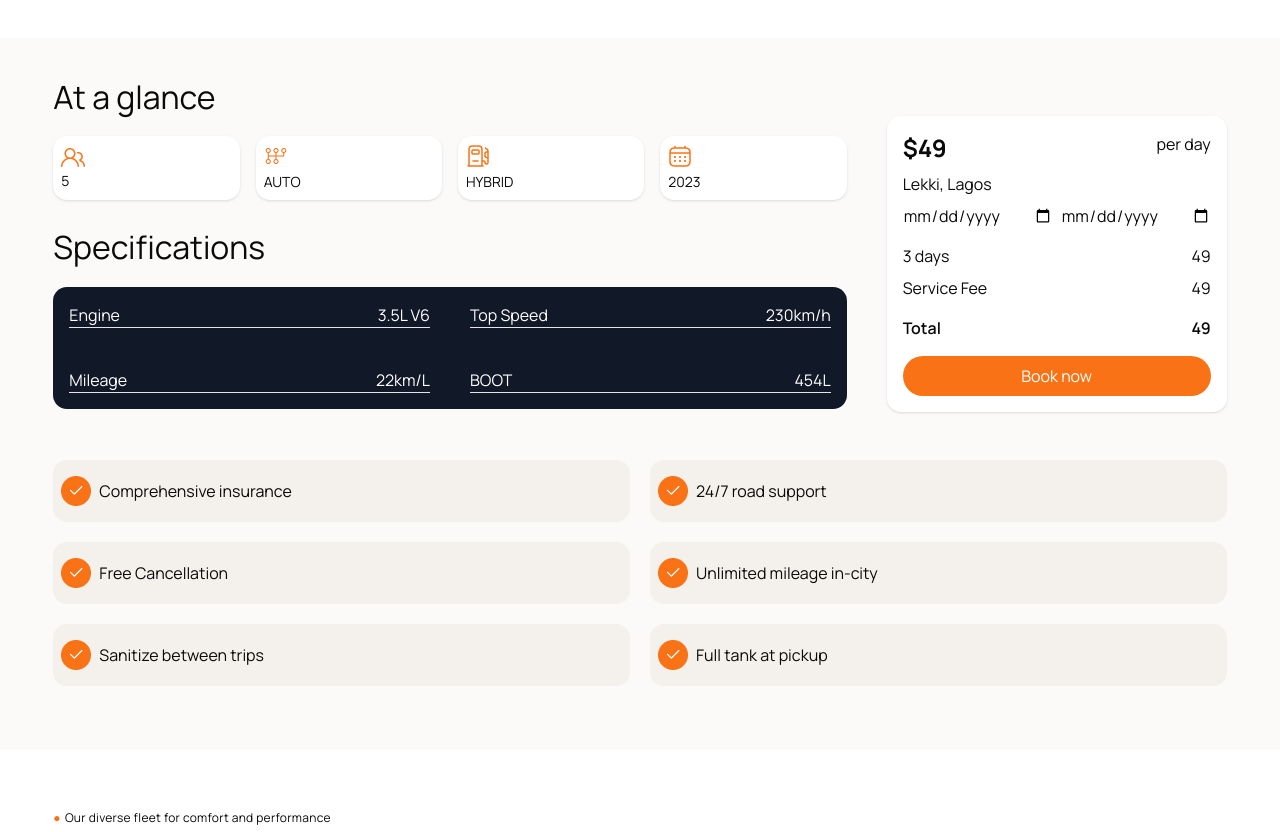
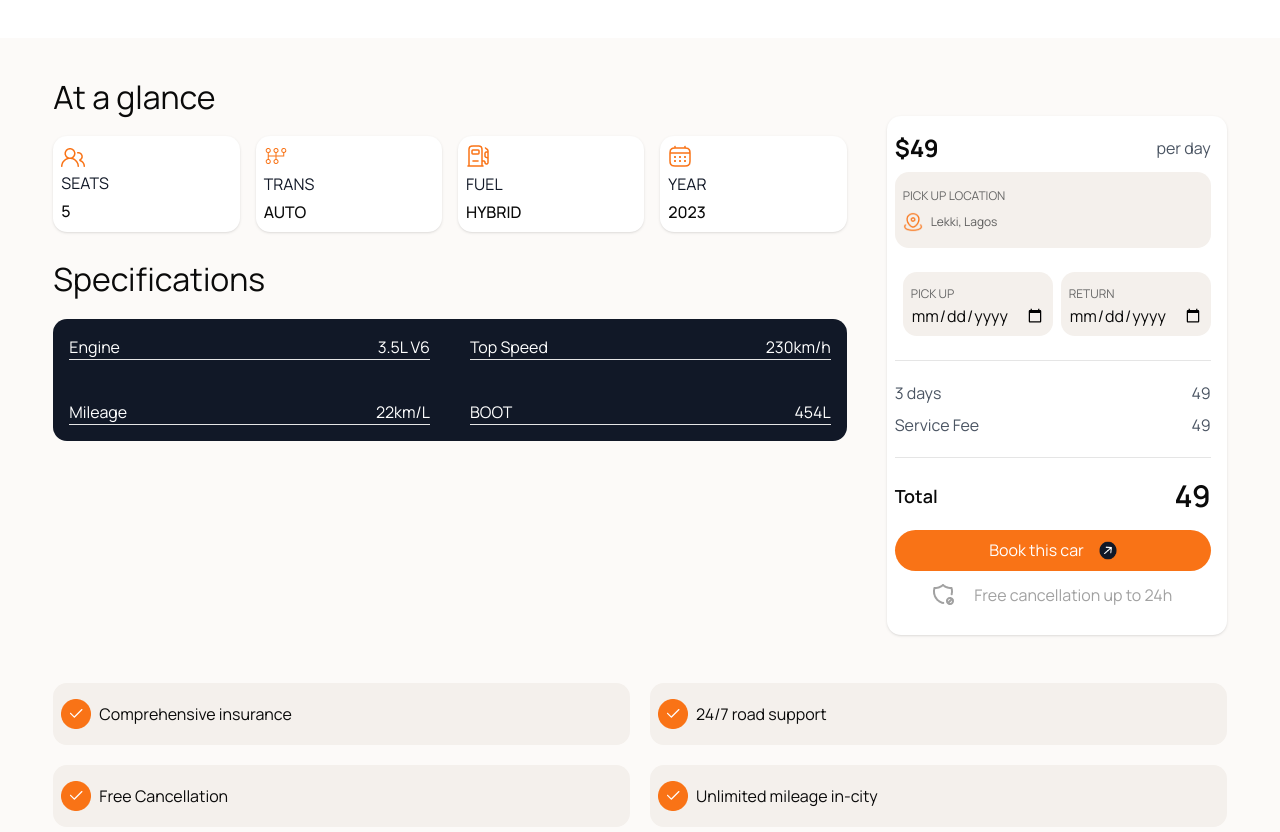
Before and after one commit to Chrischuka13/miles-car-rental-frontend, a React (Vite) app: page /cars/cardetails/1 in a window 1280 px wide. Shown: the part 668-1500 px from the top of the page. Built offline with nearby package versions, Linux system fonts and the light colour scheme.

Commit message:
major updates

```diff
--- a/src/pages/cars/CarDetails.tsx
+++ b/src/pages/cars/CarDetails.tsx
@@ -13,7 +13,7 @@ export default function CarDetails() {
   const navigate = useNavigate();
 
   const selectedCars: CarProduct | undefined = TrendingCarsData.find(
-    (car) => car.id === Number(id)
+    (car) => car.id === Number(id),
   );
 
   if (!selectedCars) {
@@ -116,35 +116,60 @@ export default function CarDetails() {
         {/* at a glance section */}
         <section className="bg-[#FCFAF8]">
           <main className="w-11/12 container py-10 mx-auto">
-            <h1 className="text-2xl sm:text-3xl lg:text-[32px]">
-              At a glance
-            </h1>
+            <h1 className="text-2xl sm:text-3xl lg:text-[32px]">At a glance</h1>
 
             <div className="flex flex-col lg:flex-row gap-10">
               {/* first child div */}
               <div className="w-full lg:w-[70%]">
                 <div className="grid grid-cols-2 sm:grid-cols-2 md:grid-cols-3 lg:grid-cols-4 mt-5 gap-4 uppercase">
-                  <span className="flex flex-col items-start gap-1 bg-[#FFFFFF] p-2 rounded-xl shadow-sm ">
-                    <img src="/Vector.png" alt="" className="w-6 mt-1" />
-                    <p className="text-sm">{selectedCars.seats}</p>
+                  <span className="flex flex-col items-start justify-start gap-1 bg-[#FFFFFF] p-2 rounded-xl shadow-sm ">
+                    <img
+                      src="/Vector.png"
+                      alt="vector logo"
+                      className="w-6 sm:w-fit mt-1"
+                    />
+                    <p className="uppercase text-sm sm:text-base text-[#111827]">
+                      Seats
+                    </p>
+                    <p className="font-medium">{selectedCars.seats}</p>
                   </span>
 
-                  <span className="flex flex-col items-start gap-1 bg-[#FFFFFF] p-2 rounded-xl shadow-sm">
-                    <img src="/transmission.png" alt="" className="w-6" />
-                    <p className="text-sm">{selectedCars.transmission}</p>
+                  <span className="flex flex-col items-start justify-start gap-1 bg-[#FFFFFF] p-2 rounded-xl shadow-sm">
+                    <img
+                      src="/transmission.png"
+                      alt="vector logo"
+                      className="w-6 sm:w-fit"
+                    />
+                    <p className="uppercase text-sm sm:text-base text-[#111827]">
+                      Trans
+                    </p>
+                    <p className="font-medium">{selectedCars.transmission}</p>
                   </span>
 
-                  <span className="flex flex-col items-start gap-1 bg-[#FFFFFF] p-2 rounded-xl shadow-sm">
-                    <img src="/gas.png" alt="" className="w-6" />
-                    <p className="text-sm">{selectedCars.consumption}</p>
+                  <span className="flex flex-col items-start justify-start gap-1 bg-[#FFFFFF] p-2 rounded-xl shadow-sm">
+                    <img
+                      src="/gas.png"
+                      alt="vector logo"
+                      className="w-6 sm:w-fit"
+                    />
+                    <p className="uppercase text-sm sm:text-base text-[#111827]">
+                      Fuel
+                    </p>
+                    <p className="font-medium">{selectedCars.consumption}</p>
                   </span>
 
-                  <span className="flex flex-col items-start gap-1 bg-[#FFFFFF] p-2 rounded-xl shadow-sm">
-                    <img src="/calender.png" alt="" className="w-6" />
-                    <p className="text-sm">{selectedCars.year}</p>
+                  <span className="flex flex-col items-start justify-start gap-1 bg-[#FFFFFF] p-2 rounded-xl shadow-sm">
+                    <img
+                      src="/calender.png"
+                      alt="vector logo"
+                      className="w-6 sm:w-fit"
+                    />
+                    <p className="uppercase text-sm sm:text-base text-[#111827]">
+                      Year
+                    </p>
+                    <p className="font-medium">{selectedCars.year}</p>
                   </span>
                 </div>
-
                 {/* specification */}
                 <div>
                   <h1 className="text-2xl sm:text-3xl lg:text-[32px] mt-7">
@@ -177,39 +202,77 @@ export default function CarDetails() {
 
               {/* second child div */}
               <div className="w-full lg:w-[30%]">
-                <main className="bg-[#FFFFFF] p-4 rounded-xl shadow-sm">
-                  <div className="flex justify-between">
+                <main className="bg-[#FFFFFF] pl-2  p-4 rounded-xl shadow-sm">
+                  <div className="flex justify-between items-center">
                     <p className="font-bold text-2xl">${selectedCars.price}</p>
-                    <p>per day</p>
+                    <p className="text-[#4B5563]">per day</p>
+                  </div>
+                  {/* pick up location */}
+                  <div className="flex flex-col pl-2 py-4 bg-[#F4F0EC] mt-2 rounded-xl ">
+                    <span className="uppercase text-xs text-[#666666]">
+                      Pick up location
+                    </span>
+                    <span className="flex items-center justify-left gap-2 mt-2">
+                      <img src="/Map.png" alt="" className="w-5 h-5" />
+                      <p className="text-xs text-[#5E5E5E]">
+                        {selectedCars.address}
+                      </p>
+                    </span>
                   </div>
 
-                  <p className="mt-2">{selectedCars.address}</p>
-
-                  <div className="grid grid-cols-2 gap-2 mt-2">
-                    <input type="date" />
-                    <input type="date" />
-                  </div>
-
-                  <div className="mt-4">
-                    <div className="flex justify-between">
-                      <p>3 days</p>
-                      <p>{selectedCars.price}</p>
+                  {/* pickup date and return */}
+                  <div className="grid grid-cols-2 gap-1 md:gap-2  pl-2 py-4  mt-2 rounded-xl w-full">
+                    <div className="bg-[#F4F0EC] rounded-xl p-2">
+                      <span className="uppercase text-xs text-[#666666]">
+                        Pick up
+                      </span>
+                      <span className="flex flex-col">
+                        <input type="date" name="" id="" />
+                      </span>
                     </div>
-
-                    <div className="flex justify-between mt-2">
-                      <p>Service Fee</p>
-                      <p>{selectedCars.price}</p>
+                    <div className="bg-[#F4F0EC] rounded-xl p-2">
+                      <span className="uppercase text-xs text-[#666666]">
+                        Return
+                      </span>
+                      <span className="flex flex-col">
+                        <input type="date" name="" id="" />
+                      </span>
                     </div>
                   </div>
 
-                  <div className="flex justify-between mt-4 font-semibold">
-                    <p>Total</p>
-                    <p>{selectedCars.price}</p>
+                  {/* duration of days and service fee */}
+                  <hr className="mt-2" />
+                  <div className="pb-5 py-5 text-[#4B5563]">
+                    <span className="flex items-center justify-between">
+                      <p>3 days</p>
+                      <p>{selectedCars.price}</p>
+                    </span>
+                    <span className="flex items-center justify-between mt-2">
+                      <p>Service Fee</p>
+                      <p>{selectedCars.price}</p>
+                    </span>
                   </div>
+                  <hr />
+                  <span className="flex items-center justify-between font-semibold mt-5">
+                    <p className="text-lg">Total</p>
+                    <p className="text-2xl lg:text-3xl">{selectedCars.price}</p>
+                  </span>
 
-                  <button className="w-full bg-[#F97316] text-white mt-4 py-2 rounded-full">
-                    Book now
-                  </button>
+                  {/* book now button */}
+                  <div className="w-full bg-[#F97316] transition-all duration-300 hover:shadow-md hover:shadow-orange-200 hover:-translate-y-0.5 rounded-full cursor-pointer flex items-center justify-center mt-4">
+                    <button className="flex items-center justify-center text-white  px-4 py-2 gap-2 sm:w-auto">
+                      <p className="text-sm sm:text-base w-full">
+                        Book this car
+                      </p>
+                      <span>
+                        <img src="/stasharrow.png" alt="" className="w-8" />
+                      </span>
+                    </button>
+                  </div>
+                  <span className="flex items-center justify-center py-3 text-[#A1A1A1] gap-5">
+                    <img src="/shield.png"></img>{" "}
+                    <p>Free cancellation up to 24h</p>
+                  </span>
                 </main>
               </div>
             </div>
```
